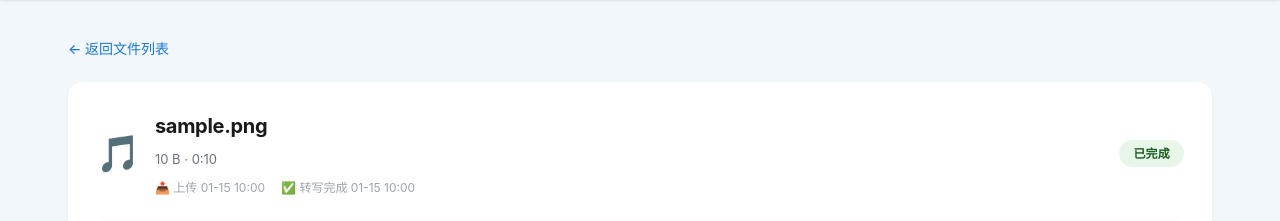
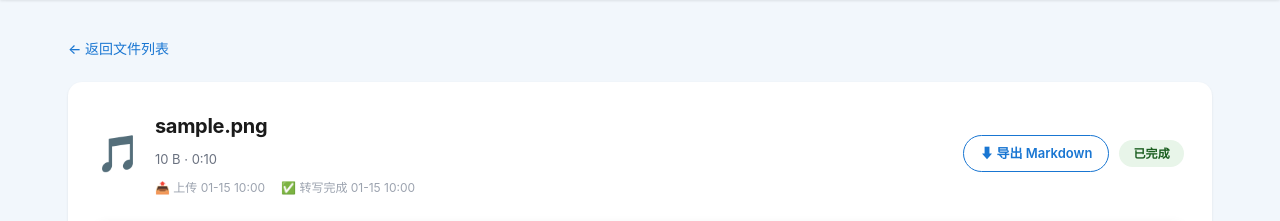
Before and after one commit to Leavendger/V2W, a Flask app: page /file/1 in a window 1280 px wide. Shown: the part 61-282 px from the top of the page. Run offline with Flask 3, Linux system fonts and the light colour scheme; tables that the repository leaves empty hold one stand-in row (values such as "Sample post").

Commit message:
feat: P8 导出 Markdown — 详情页一键导出 .md（说话人 tag + 时间戳 + 文字）
utils.speaker_label（统一占位「发言人」，预留 speaker 扩展点）+ segments_to_markdown（标题 + 元信息 + 每段 tag/时间戳/文字）；app.py GET /file/<id>/export（校验 completed，中文文件名 RFC 5987 编码下载，text/markdown）；detail.html 已完成文件显示导出按钮；style.css 描边按钮样式。

Co-Authored-By: Claude <noreply@anthropic.com>

```diff
--- a/app.py
+++ b/app.py
@@ -174,6 +174,32 @@ def create_app():
         return send_from_directory(app.config['UPLOAD_FOLDER'], filename)
 
     # ============================================================
+    # 路由：导出转写内容为 Markdown
+    # ============================================================
+    @app.route('/file/<int:file_id>/export')
+    def export_file(file_id):
+        from flask import Response
+        from urllib.parse import quote
+        from utils import segments_to_markdown
+
+        file_record = File.query.get_or_404(file_id)
+        if file_record.status != 'completed':
+            flash('文件尚未转写完成，暂无法导出', 'error')
+            return redirect(url_for('file_detail', file_id=file_id))
+
+        md_content = segments_to_markdown(file_record, file_record.segments.all())
+
+        # 下载文件名：原文件名去扩展名 + .md；中文按 RFC 5987 编码
+        base = os.path.splitext(file_record.filename)[0]
+        encoded = quote(f"{base}.md")
+
+        response = Response(md_content, mimetype='text/markdown')
+        response.headers['Content-Disposition'] = (
+            f"attachment; filename=\"export.md\"; filename*=UTF-8''{encoded}"
+        )
+        return response
+
+    # ============================================================
     # 路由：全局搜索（项目名 + 转写文字，三类 Tab）
     # ============================================================
     @app.route('/search')
--- a/static/style.css
+++ b/static/style.css
@@ -552,6 +552,32 @@ button { cursor: pointer; font-family: inherit; }
 }
 
 .detail-meta { font-size: 13px; color: var(--text-secondary); }
+
+.detail-header-actions {
+    display: flex;
+    align-items: center;
+    gap: 10px;
+}
+
+.export-btn {
+    display: inline-flex;
+    align-items: center;
+    gap: 5px;
+    padding: 7px 16px;
+    background: var(--bg-card);
+    color: var(--primary);
+    border: 1px solid var(--primary);
+    border-radius: 20px;
+    font-size: 13px;
+    font-weight: 600;
+    transition: all var(--transition);
+    white-space: nowrap;
+}
+
+.export-btn:hover {
+    background: var(--primary);
+    color: #fff;
+}
 
 .detail-times {
     display: flex;
--- a/templates/detail.html
+++ b/templates/detail.html
@@ -43,7 +43,14 @@
                 </div>
             </div>
         </div>
-        <span class="status-badge status-{{ file.status }}">{{ file.status_label }}</span>
+        <div class="detail-header-actions">
+            {% if file.status == 'completed' %}
+            <a href="{{ url_for('export_file', file_id=file.id) }}" class="export-btn" title="导出为 Markdown">
+                ⬇ 导出 Markdown
+            </a>
+            {% endif %}
+            <span class="status-badge status-{{ file.status }}">{{ file.status_label }}</span>
+        </div>
     </div>
 
     <!-- 非音频的播放器区域（音频已移到 sticky bar） -->
--- a/utils.py
+++ b/utils.py
@@ -67,3 +67,43 @@ def escape_like(keyword):
             .replace('\\', '\\\\')
             .replace('%', '\\%')
             .replace('_', '\\_'))
+
+
+def speaker_label(seg):
+    """返回段落说话人标签。
+
+    当前未接入说话人分离，统一占位为「发言人」。
+    将来 TranscriptSegment 增加 speaker 字段后，仅在此处读取真实说话人即可，
+    导出格式无需变动。
+    """
+    return '发言人'
+
+
+def segments_to_markdown(file_record, segments):
+    """将转写段落导出为 Markdown 文本。
+
+    结构：# 文件名标题 + 元信息（时长/转写时间）+ 每段「说话人 tag · 时间戳 + 文字」。
+    """
+    lines = []
+    lines.append(f"# {file_record.filename}")
+    lines.append("")
+
+    meta = []
+    if file_record.duration:
+        meta.append(f"⏱ 时长 {format_duration(file_record.duration)}")
+    if file_record.transcribed_at:
+        meta.append(f"✅ 转写完成 {file_record.transcribed_at.strftime('%Y-%m-%d %H:%M')}")
+    if meta:
+        lines.append("> " + " · ".join(meta))
+        lines.append("")
+
+    lines.append("---")
+    lines.append("")
+
+    for seg in segments:
+        lines.append(f"**[{speaker_label(seg)}]** `{format_duration(seg.start_time)}`")
+        lines.append("")
+        lines.append(seg.text)
+        lines.append("")
+
+    return "\n".join(lines).rstrip() + "\n"
```
Also changed, not shown: dev_logs/2026-06-23.md (+16 -2 lines).
